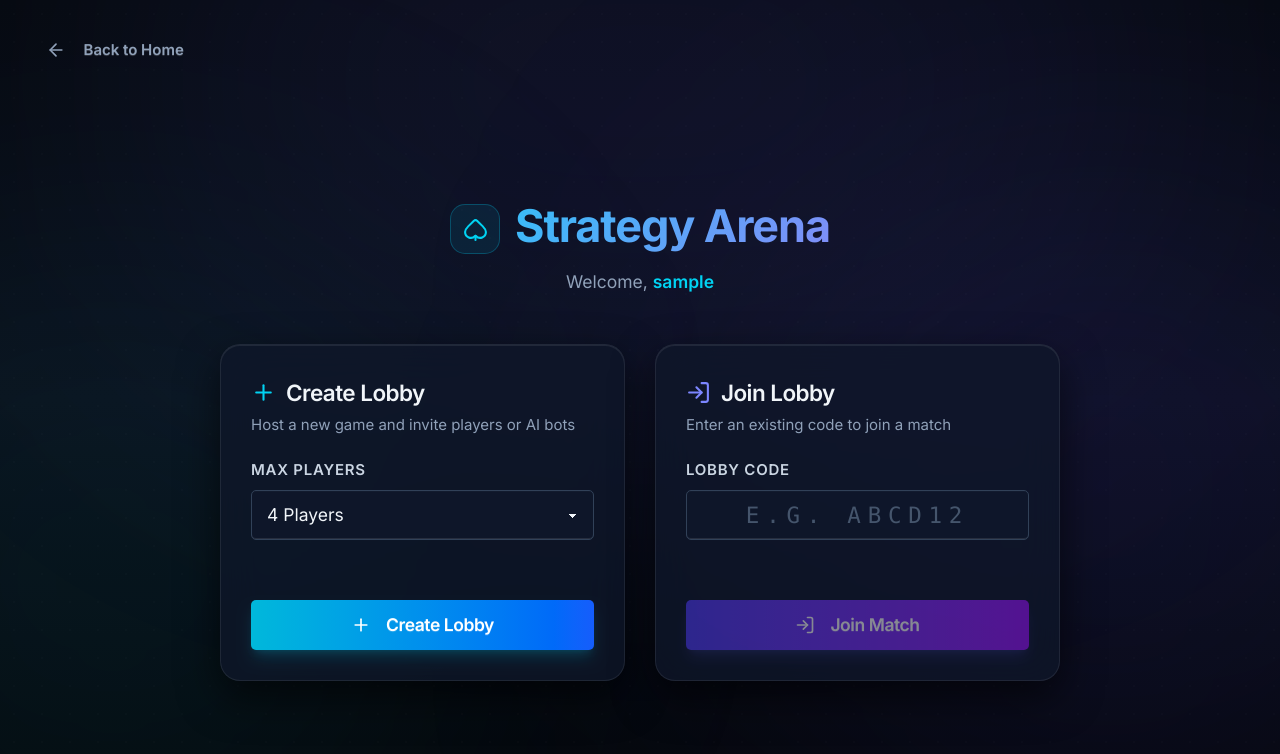
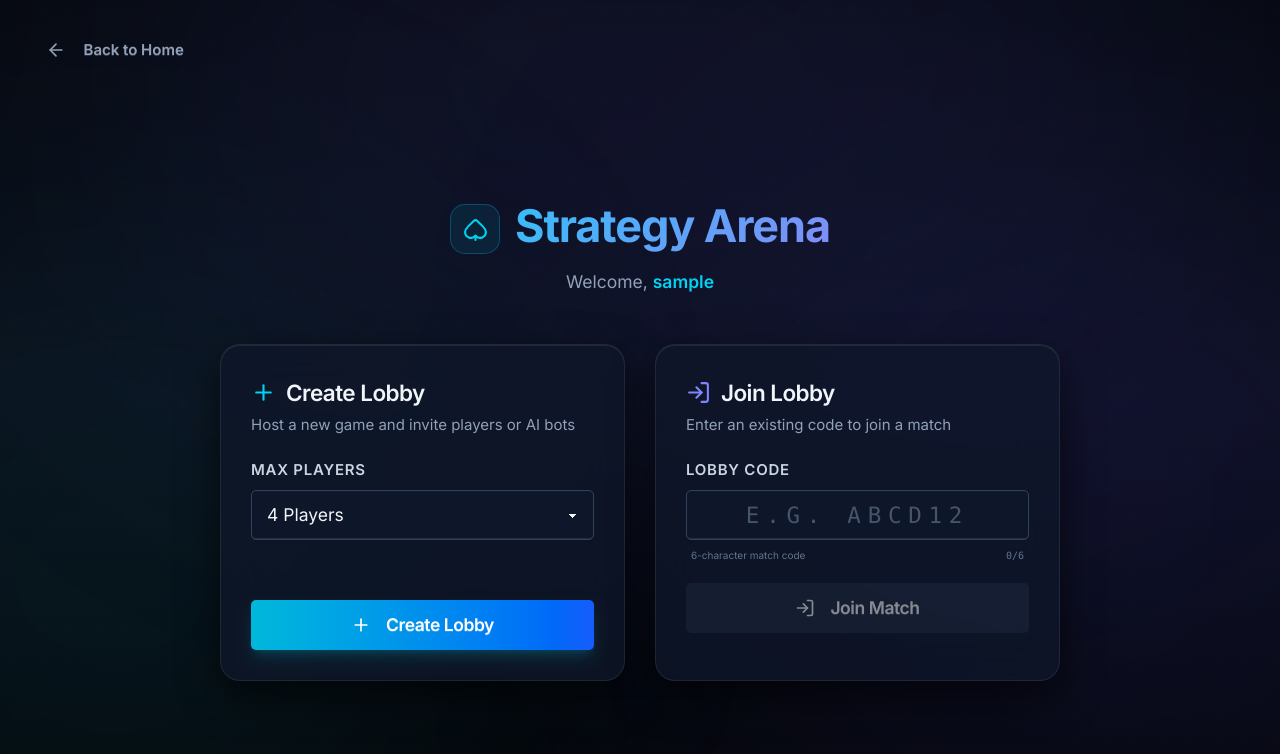
Before and after one commit to vedantbladers/JUDGEMENT-GAME, a Next.js app in the folder frontend/: page /lobby in a window 1280 px wide. Shown: the top 754 px of the page. Built offline with nearby package versions, Linux system fonts and the light colour scheme; no server answers; sample sign-in values are in the browser's storage.

Commit message:
fix(lobby): enforce exact 6-character room code before enabling join action

```diff
--- a/frontend/src/app/lobby/page.tsx
+++ b/frontend/src/app/lobby/page.tsx
@@ -50,12 +50,17 @@ export default function LobbyPage() {
   };
 
   const handleJoin = async (code: string) => {
+    const cleanCode = code.trim().toUpperCase();
+    if (cleanCode.length !== 6) {
+      setError("Lobby code must be exactly 6 characters");
+      return;
+    }
     if (submittingRef.current) return;
     submittingRef.current = true;
     setError("");
     try {
-      await joinLobby(code);
-      router.push(`/game/${code}`);
+      await joinLobby(cleanCode);
+      router.push(`/game/${cleanCode}`);
     } catch (err) {
       setError(err instanceof Error ? err.message : "Failed to join lobby");
       submittingRef.current = false;
@@ -205,7 +210,7 @@ export default function LobbyPage() {
               Enter an existing code to join a match
             </p>
 
-            <div className="w-full mb-6">
+            <div className="w-full mb-4">
               <label className="block text-xs font-semibold uppercase tracking-wider text-slate-300 mb-2">
                 Lobby Code
               </label>
@@ -214,16 +219,31 @@ export default function LobbyPage() {
                 placeholder="E.G. ABCD12"
                 className="input input-bordered w-full bg-slate-900/90 border-slate-700 font-mono uppercase tracking-[0.3em] text-center text-lg text-cyan-300 placeholder:text-slate-600 focus:border-indigo-400"
                 value={joinCode}
-                onChange={(e) => setJoinCode(e.target.value.toUpperCase())}
+                onChange={(e) => setJoinCode(e.target.value.toUpperCase().replace(/[^A-Z0-9]/g, ""))}
+                onKeyDown={(e) => {
+                  if (e.key === "Enter" && joinCode.trim().length === 6) {
+                    handleJoin(joinCode);
+                  }
+                }}
                 maxLength={6}
               />
+              <div className="flex justify-between items-center mt-1.5 px-1">
+                <span className="text-[10px] text-slate-500">6-character match code</span>
+                <span className={`text-[10px] font-mono transition-colors ${joinCode.length === 6 ? "text-cyan-400 font-bold" : "text-slate-500"}`}>
+                  {joinCode.length}/6
+                </span>
+              </div>
             </div>
 
             <motion.button
               onClick={() => handleJoin(joinCode)}
-              className="btn btn-secondary w-full mt-6 bg-gradient-to-r from-indigo-600 to-purple-600 hover:from-indigo-500 hover:to-purple-500 border-none text-white shadow-lg shadow-indigo-500/20 font-heading disabled:opacity-50"
-              disabled={joinCode.length < 4}
-              whileTap={{ scale: 0.97 }}
+              className={`btn w-full mt-4 font-heading border-none text-white transition-all duration-300 flex items-center justify-center gap-1.5 ${
+                joinCode.trim().length === 6
+                  ? "bg-gradient-to-r from-indigo-600 to-purple-600 hover:from-indigo-500 hover:to-purple-500 shadow-lg shadow-indigo-500/30 cursor-pointer"
+                  : "bg-slate-800 text-slate-500 border border-slate-700/50 cursor-not-allowed opacity-50 shadow-none hover:bg-slate-800"
+              }`}
+              disabled={joinCode.trim().length !== 6}
+              whileTap={joinCode.trim().length === 6 ? { scale: 0.97 } : undefined}
             >
               <LogIn className="w-4 h-4 mr-1.5" /> Join Match
             </motion.button>
```
